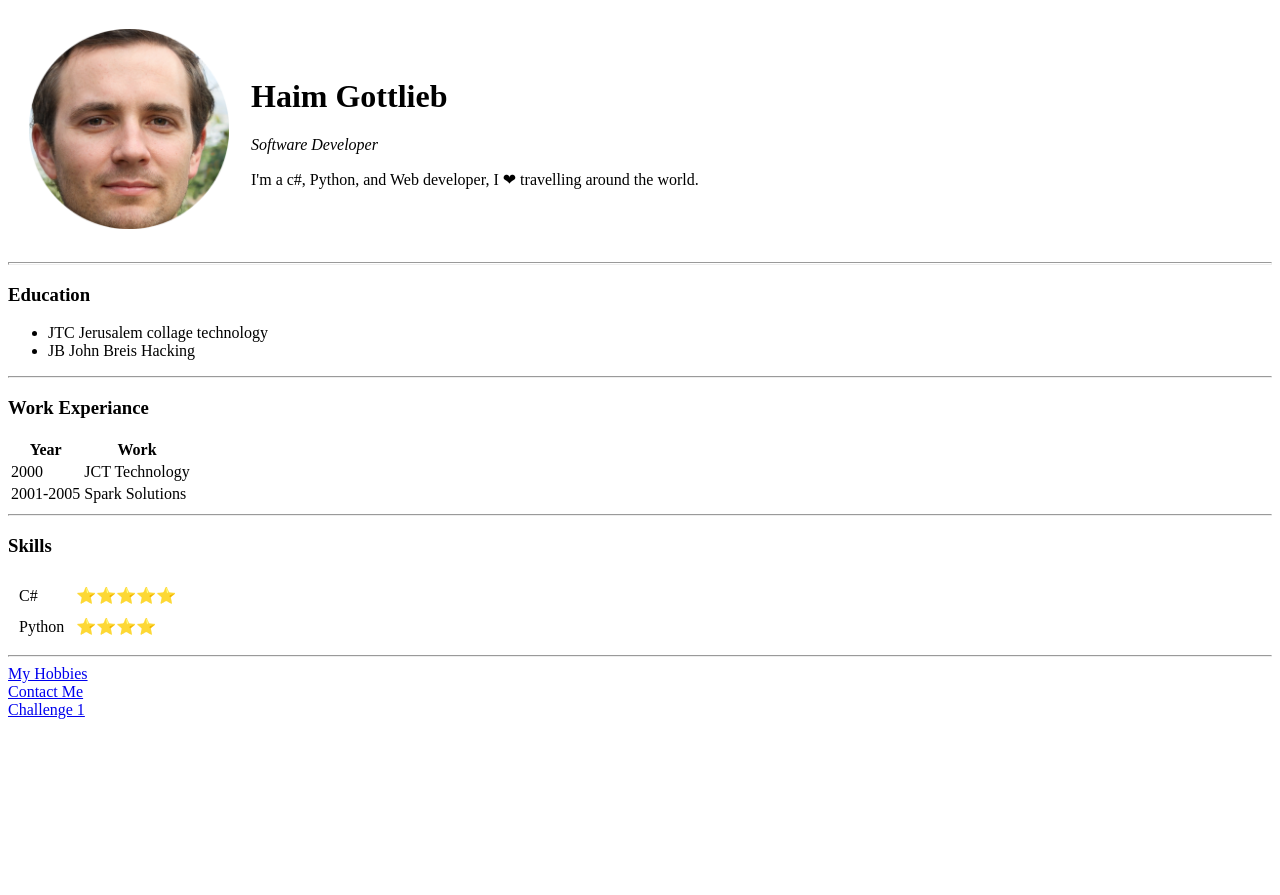
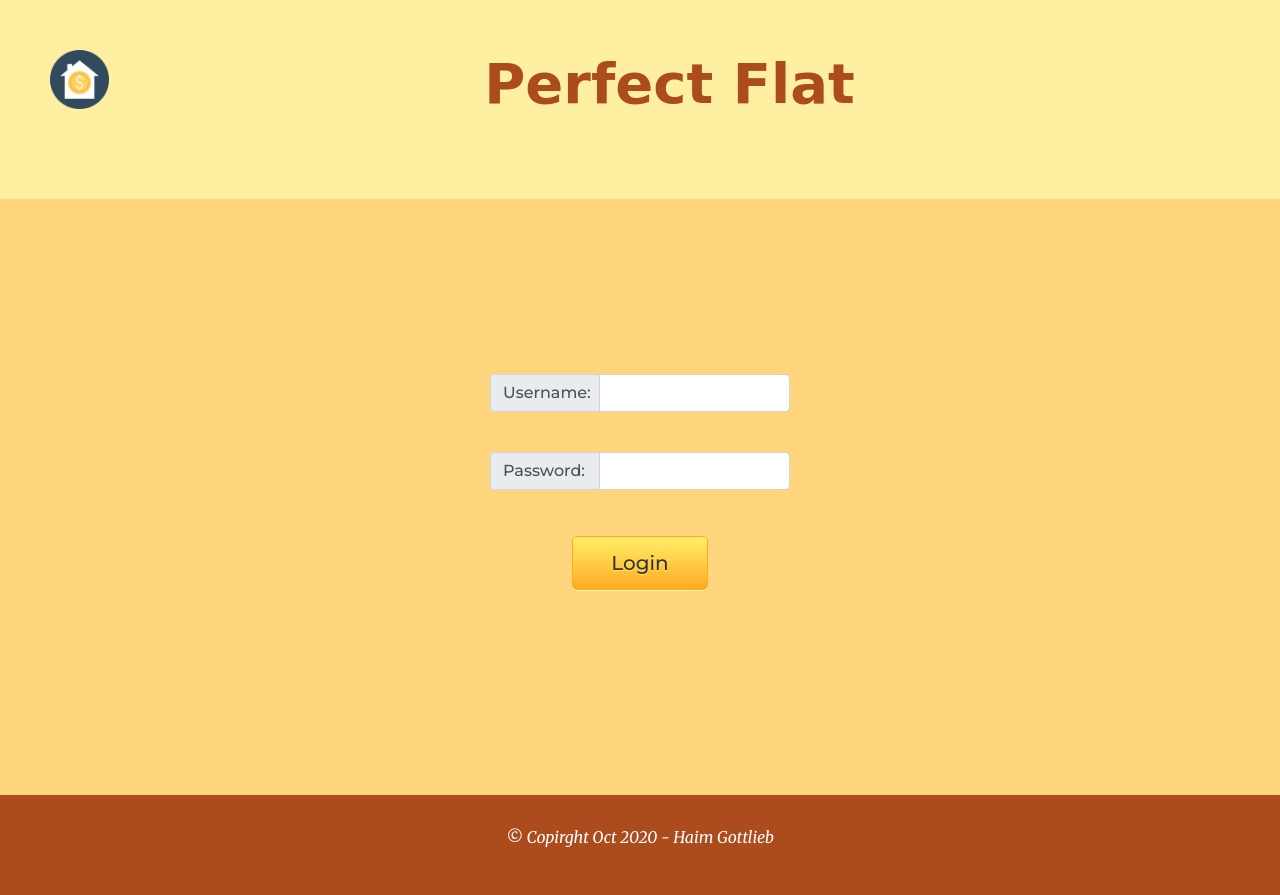
Before and after one commit to gotlibh/cv, a plain HTML site: page index.html in a window 1280 px wide. Before the commit the page ends 800 px from the top, so only its background shows below. Drawn offline with nearby package versions, Linux system fonts and the light colour scheme.

Commit message:
Add files via upload

```diff
--- /dev/null
+++ b/css/styles.css
@@ -0,0 +1,85 @@
+/* *********************************** TYPE SELECTORS *********************************** */
+body {
+  text-align: center;
+  font-family: 'Montserrat', sans-serif;
+}
+
+h1 {
+  font-family: 'Permanent Marker', cursive;
+}
+
+/* *********************************** TOP TITLE *********************************** */
+.title-div {
+  background-color: #ffefa0;
+  padding: 50px;
+}
+
+.logo-img {
+  width: 5%;
+  float: left;
+}
+
+.company-name {
+  color: #ac4b1c;
+  font-size: 3.5em;
+  font-weight: bold;
+}
+
+/* *********************************** LOGIN AREA *********************************** */
+.login-div {
+  background-color: #ffd57e;
+  padding: 175px;
+}
+
+.username-input {
+  width: 300px;
+  margin: auto;
+}
+
+.password-input {
+  width: 300px;
+  margin: 40px auto;
+}
+
+.password-div {
+  margin: 20px;
+}
+
+.input-group-text {
+  width: 110px;
+}
+
+.login-btn {
+  margin: 30px auto;
+  box-shadow: 0 1px 0 0 #fff6af;
+  background: linear-gradient(to bottom, #ffec64 5%, #ffab23 100%);
+  background-color: #ffec64;
+  border-radius: 5px;
+  border: 1px solid #ffaa22;
+  display: inline-block;
+  cursor: pointer;
+  color: #333333;
+  font-family: 'Montserrat', sans-serif;
+  font-size: 20px;
+  padding: 11px 38px;
+  text-decoration: none;
+  text-shadow: 0 1px 0 #ffee66;
+}
+
+.login-btn:hover {
+  background: linear-gradient(to bottom, #ffab23 5%, #ffec64 100%);
+  background-color: #ffab23;
+}
+
+.login-btn:active {
+  position: relative;
+  top: 1px;
+}
+
+/* *********************************** FOOTER AREA *********************************** */
+.footer-div {
+  background-color: #ac4b1c;
+  color: white;
+  padding: 30px;
+  font-family: 'Merriweather', serif;
+}
--- a/index.html
+++ b/index.html
@@ -1,67 +1,62 @@
-<!DOCTYPE html>
-<html lang="en" dir="ltr">
+<!doctype html>
+<html lang="en">
 
 <head>
+  <!-- Required meta tags -->
   <meta charset="utf-8">
-  <title>Haim's Personal Site</title>
+  <meta name="viewport" content="width=device-width, initial-scale=1, shrink-to-fit=no">
+
+  <!-- Bootstrap CSS -->
+  <link rel="stylesheet" href="https://stackpath.bootstrapcdn.com/bootstrap/4.5.2/css/bootstrap.min.css" integrity="sha384-JcKb8q3iqJ61gNV9KGb8thSsNjpSL0n8PARn9HuZOnIxN0hoP+VmmDGMN5t9UJ0Z" crossorigin="anonymous">
+  <link href="https://fonts.googleapis.com/css2?family=Handlee&family=Merriweather:ital@1&family=Montserrat:wght@500&display=swap" rel="stylesheet">
+  <title>Perfect Flat!</title>
+  <link rel="stylesheet" href="css/styles.css">
+  <link rel="icon" href="favicon.ico">
 </head>
 
 <body>
-  <table cellspacing="20">
-    <tr>
-      <td><img src="images/me.png" width="200" height="200" alt="profile <picture>
-      </picture>"></td>
-      <td><h1>Haim Gottlieb</h1>
-      <p><em>Software Developer</em></p>
-      <p>I'm a c#, Python, and Web developer, I ❤ travelling around the world.</p></td>
-    </tr>
-  </table>
+  <!-- Optional JavaScript -->
+  <!-- jQuery first, then Popper.js, then Bootstrap JS -->
+  <script src="https://code.jquery.com/jquery-3.5.1.slim.min.js" integrity="sha384-DfXdz2htPH0lsSSs5nCTpuj/zy4C+OGpamoFVy38MVBnE+IbbVYUew+OrCXaRkfj" crossorigin="anonymous"></script>
+  <script src="https://cdn.jsdelivr.net/npm/popper.js@1.16.1/dist/umd/popper.min.js" integrity="sha384-9/reFTGAW83EW2RDu2S0VKaIzap3H66lZH81PoYlFhbGU+6BZp6G7niu735Sk7lN" crossorigin="anonymous"></script>
+  <script src="https://stackpath.bootstrapcdn.com/bootstrap/4.5.2/js/bootstrap.min.js" integrity="sha384-B4gt1jrGC7Jh4AgTPSdUtOBvfO8shuf57BaghqFfPlYxofvL8/KUEfYiJOMMV+rV" crossorigin="anonymous"></script>
 
-  <hr size="3">
+  <!-- ************************ TOP TITLE ************************ -->
 
-  <h3>Education</h3>
-  <ul>
-    <li>JTC Jerusalem collage technology</li>
-    <li>JB John Breis Hacking </li>
-  </ul>
+  <div class="title-div">
+    <img class="logo-img" src="images/logo.png" alt="">
+    <h1 class="company-name">Perfect Flat</h1>
+    <img class="profile-img" src="" alt="">
+  </div>
 
-  <hr>
-  <h3>Work Experiance</h3>
-  <table>
-    <thead>
-      <th>Year</th>
-      <th>Work</th>
-    </thead>
-    <tbody>
-      <tr>
-        <td>2000</td>
-        <td>JCT Technology</td>
-      </tr>
-      <tr>
-        <td>2001-2005</td>
-        <td>Spark Solutions</td>
-      </tr>
-    </tbody>
-  </table>
-  <hr>
+  <!-- ************************ LOGIN AREA ************************ -->
 
-  <h3>Skills</h3>
-  <table cellspacing="10">
-    <tr>
-      <td>C#</td>
-      <td>⭐⭐⭐⭐⭐</td>
-    </tr>
-    <tr>
-      <td>Python</td>
-      <td>⭐⭐⭐⭐</td>
-    </tr>
-  </table>
-  <hr>
-  <a href="hobbies.html">My Hobbies</a>
-  <br>
-  <a href="Contract.html">Contact Me</a>
-  <br>
-  <a href="Challenge1.html">Challenge 1</a>
+  <div class="login-div">
+
+    <div class="username-input input-group mb-3">
+      <div class="input-group-prepend">
+        <span class="input-group-text" id="inputGroup-sizing-default">Username:</span>
+      </div>
+      <input type="text" class="form-control username-input" aria-label="Username" aria-describedby="inputGroup-sizing-default">
+    </div>
+
+    <div class="password-input input-group mb-3">
+      <div class="input-group-prepend">
+        <span class="input-group-text" id="inputGroup-sizing-default">Password:</span>
+      </div>
+      <input type="password" class="form-control username-input" aria-label="Password" aria-describedby="inputGroup-sizing-default">
+    </div>
+
+    <button class="login-btn" type="button" name="button">Login</button>
+  </div>
+
+  <!-- ************************ FOOTER ************************ -->
+
+  <div class="footer-div">
+    <p>© Copirght Oct 2020 - Haim Gottlieb</p>
+  </div>
+
+
 </body>
 
 </html>
```
Also changed, not shown: favicon.ico (added), images/logo.png (added).
